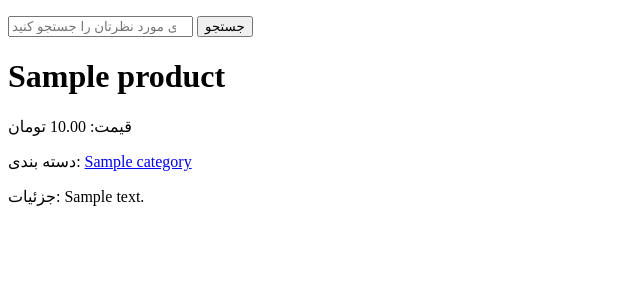
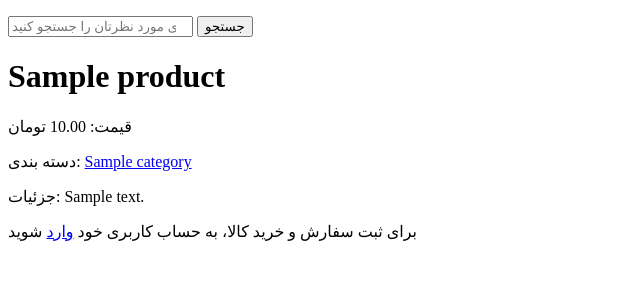
Before and after one commit to kiarash-golshahi/my-first, a Django app: page /store/details/1 in a window 1280 px wide. Shown: the part 62-362 px from the top of the page, without its empty margins (0-640 px from the left). Run offline with Django 5.2, Linux system fonts and the light colour scheme; tables that the repository leaves empty hold one stand-in row (values such as "Sample post").

Commit message:
Link order-placing in product-details template

```diff
--- a/project/store/templates/store/product-details.html
+++ b/project/store/templates/store/product-details.html
@@ -1,12 +1,8 @@
 {% extends 'master.html' %}
-
-<!--***-->
 
 {% block title %}
     {{ block.super }} - {{ product.title }}
 {% endblock %}
-
-<!--***-->
 
 {% block content %}
     {% include 'partials/profile-navbar.html' %}
@@ -15,5 +11,9 @@
     <p>قیمت: {{ product.price }} تومان</p>
     <p>دسته بندی: <a href="{% url 'store:category' product.category.id %}">{{ product.category }}</a></p>
     <p>جزئیات: {{ product.details }}</p>
-    <!--This place is for add the product to the cart, if the user is authenticated.-->
+    {% if user.is_authenticated %}
+        <p><a href="{% url 'order:order-placing' product.id %}">خرید کالا</a></p>
+    {% else %}
+        <p>برای ثبت سفارش و خرید کالا، به حساب کاربری خود <a href="{% url 'users:login' %}">وارد</a> شوید</p>
+    {% endif %}
 {% endblock %}
```
